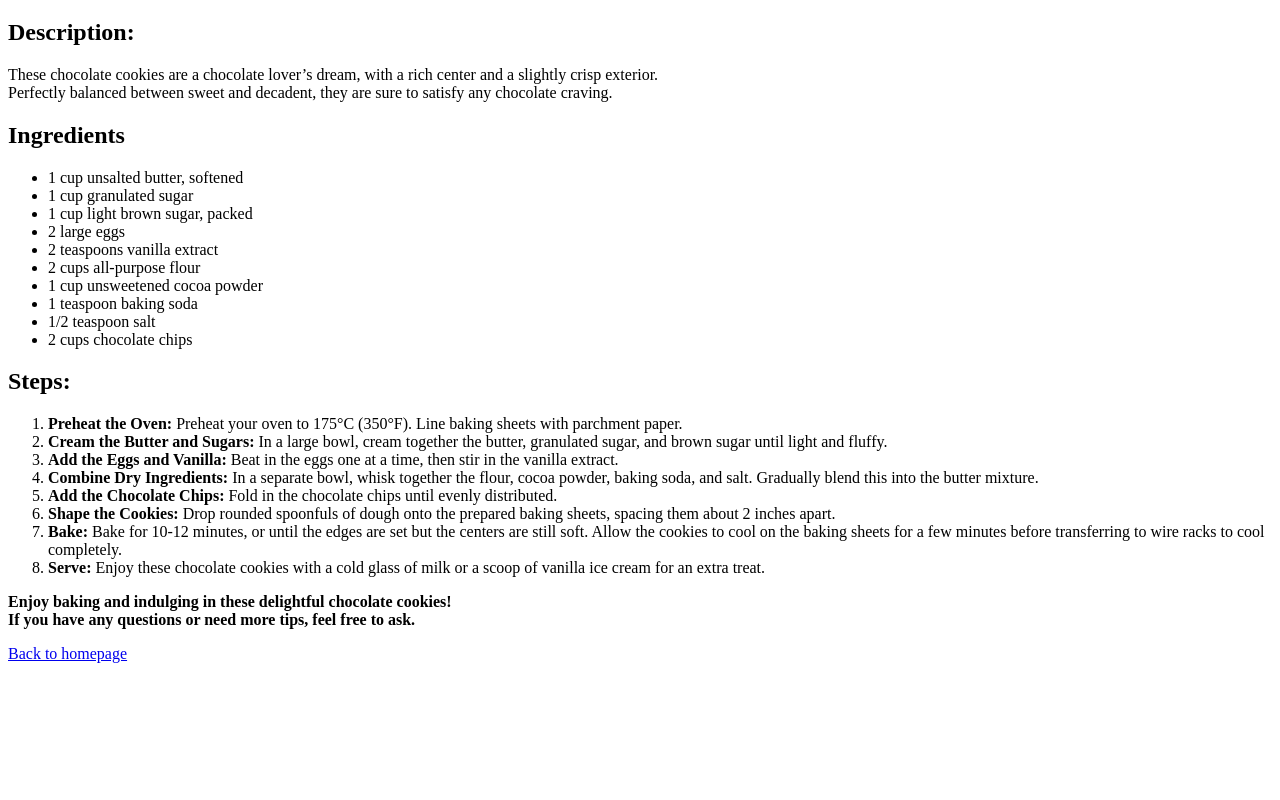
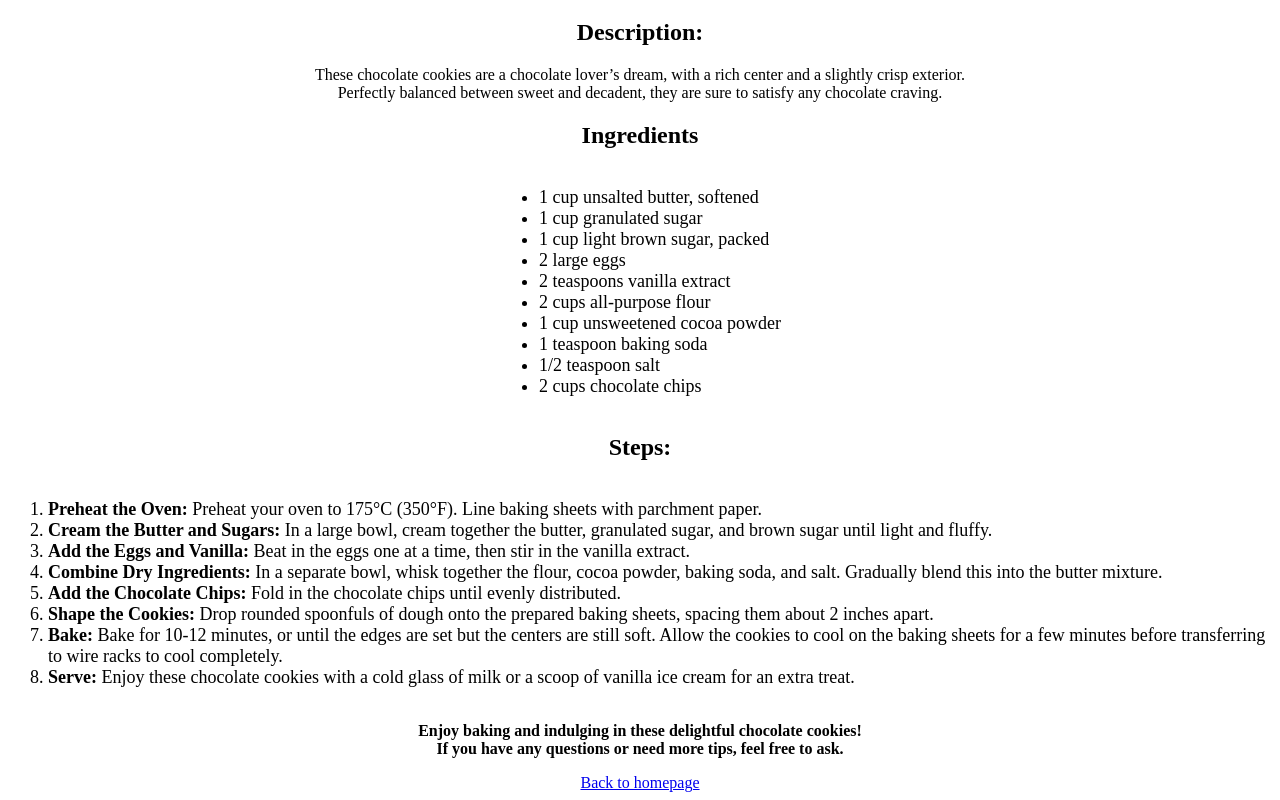
Before and after one commit to fwedee/odin-recipes, a plain HTML site: page recipes/cookie.html in a window 1280 px wide. Shown: the part 435-1235 px from the top of the page. Before the commit the page ends 1106 px from the top, so only its background shows below. Drawn offline with Linux system fonts and the light colour scheme.

Commit message:
style: Center the text of all recipe pages
In detail of cookie.html, pizza.html, schnitzel.html.
Also Files are now connected to index.css.

```diff
--- a/recipes/cookie.html
+++ b/recipes/cookie.html
@@ -3,6 +3,7 @@
   <head>
     <meta charset="UTF-8" />
     <title>Chocolate Cookie Recipe</title>
+    <link rel="stylesheet" href="../css/index.css">
   </head>
   <body>
     <h1>Chocolate Cookie Recipe</h1>
@@ -19,7 +20,7 @@
       any chocolate craving.
     </p>
     <h2>Ingredients</h2>
-    <ul>
+    <ul class="list_center">
       <li>1 cup unsalted butter, softened</li>
       <li>1 cup granulated sugar</li>
       <li>1 cup light brown sugar, packed</li>
@@ -32,7 +33,7 @@
       <li>2 cups chocolate chips</li>
     </ul>
     <h2>Steps:</h2>
-    <ol>
+    <ol class="list_center">
       <li>
         <strong>Preheat the Oven: </strong> Preheat your oven to 175°C (350°F).
         Line baking sheets with parchment paper.
```
Also changed, not shown: recipes/pizza.html (+3 -2 lines), recipes/schnitzel.html (+3 -2 lines).
